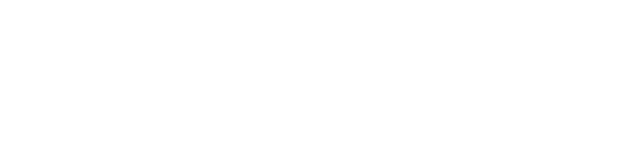
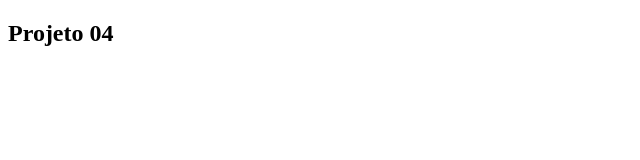
Before and after one commit to ooncyber/maratonatrainee-primeiro-projeto, a plain HTML site: page index.html in a window 1280 px wide. Shown: the whole page, without its empty margins (0-640 px from the left). Drawn offline with Linux system fonts and the light colour scheme.

Commit message:
Revert "exclusao de conteudo body"
This reverts commit 1dd8399f33f2e83cf1afe9bbbf1e789a79783724.

```diff
--- a/index.html
+++ b/index.html
@@ -7,5 +7,6 @@
     <title>Projeto 03</title>
 </head>
 <body>
+    <h2>Projeto 04</h2>
 </body>
 </html>
```
